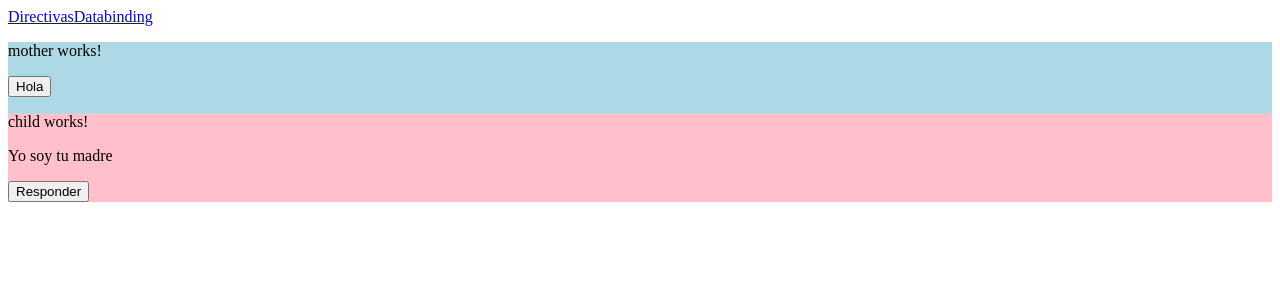
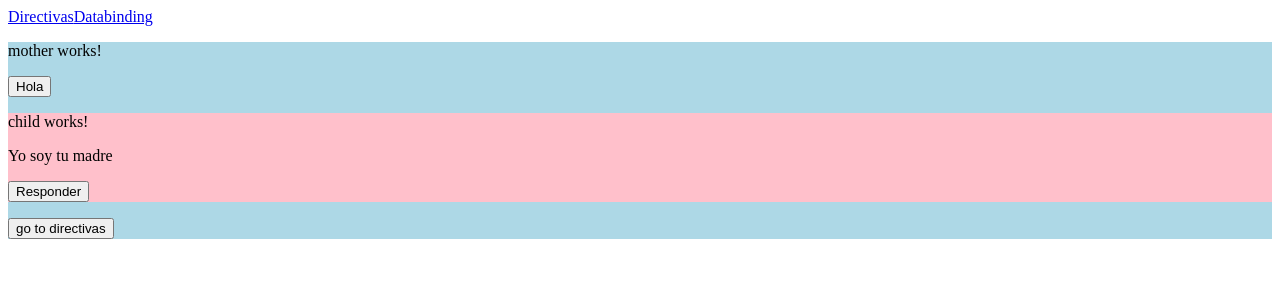
Before and after one commit to claradios/kurso-angular, an Angular app in the folder kurso-angular/: page /databinding in a window 1280 px wide. Shown: the top 300 px of the page. Built offline with nearby package versions, Linux system fonts and the light colour scheme.

Commit message:
add router for navigate among components

```diff
--- a/kurso-angular/src/app/databinding/mother/mother.component.html
+++ b/kurso-angular/src/app/databinding/mother/mother.component.html
@@ -8,5 +8,6 @@
     ></app-child>
 
     <p>{{messageFromChild}}</p>
+    <button (click)="nav()">go to directivas</button>
 
 </div>
--- a/kurso-angular/src/app/databinding/mother/mother.component.ts
+++ b/kurso-angular/src/app/databinding/mother/mother.component.ts
@@ -1,4 +1,5 @@
 import { Component, OnInit } from '@angular/core';
+import { Router } from '@angular/router';
 import { FirstService } from './../../first.service';
 @Component({
   selector: 'app-mother',
@@ -8,7 +9,7 @@ import { FirstService } from './../../first.service';
 export class MotherComponent implements OnInit {
   messageToChild: string;
   messageFromChild: string;
-  constructor(private firstService: FirstService) { }
+  constructor(private firstService: FirstService, private router: Router) { }
 
   ngOnInit(): void {
     this.messageToChild = 'Yo soy tu madre';
@@ -19,4 +20,7 @@ export class MotherComponent implements OnInit {
   onClick() {
     this.messageToChild = this.firstService.getMessage();
   }
+  nav() {
+    this.router.navigate( ['directivas']);
+    }
 }
```
Also changed, not shown: kurso-angular/src/app/third.service.ts (added, +9 -0 lines), 2 other files (tests, documents, lock files or other folders).
